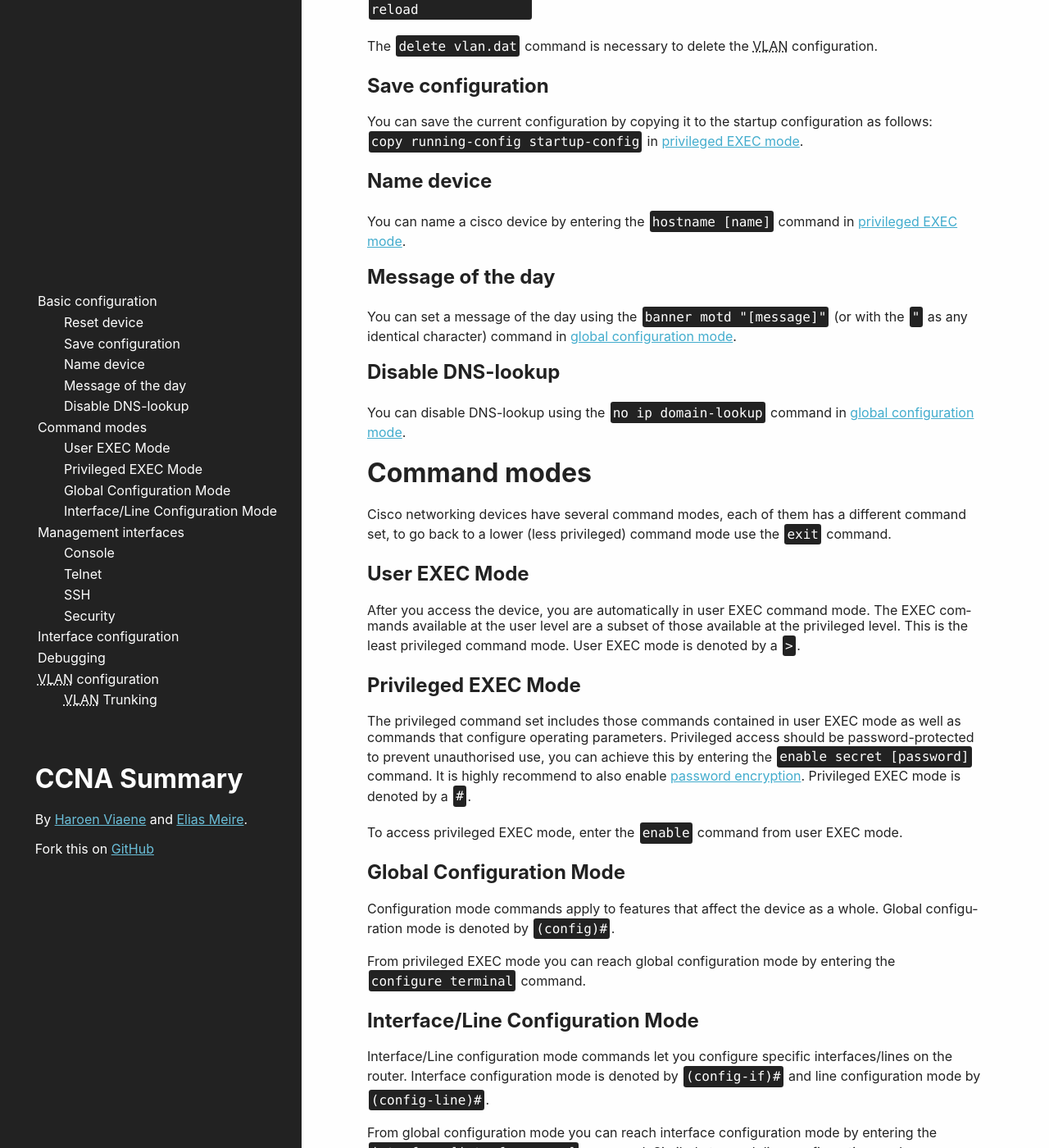
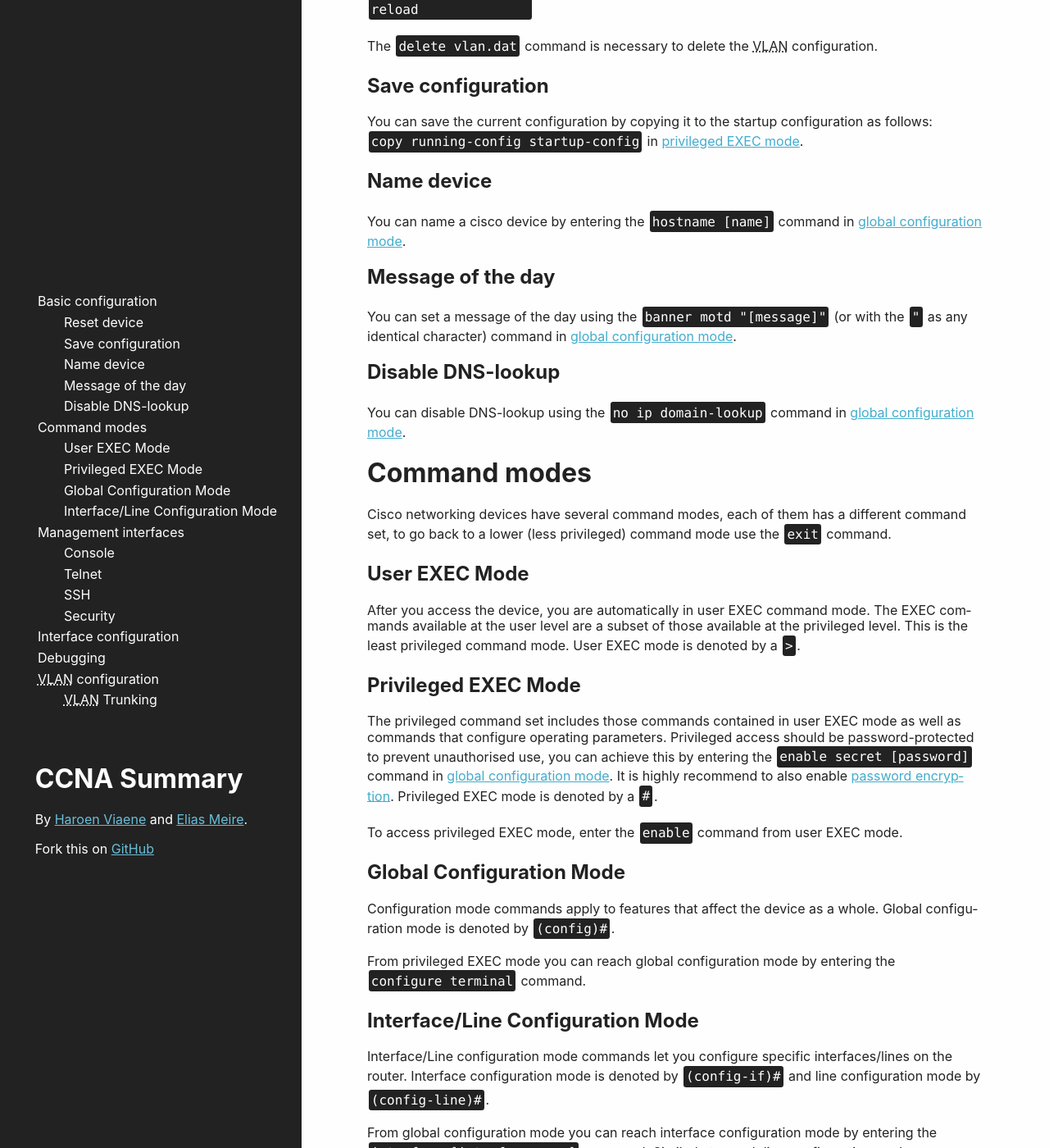
Before and after one commit to Haroenv/ccna, a Jekyll site: the page built from index.md, in a window 1280 px wide and 1400 px high, scrolled down 461 px. Shown: the whole window at 82% size. Built offline with Jekyll 4.4.1, drawn with Linux system fonts in a browser that asks for light colours.

Commit message:
also in gcm

```diff
--- a/index.md
+++ b/index.md
@@ -50,7 +50,7 @@ You can save the current configuration by copying it to the startup configuratio
 
 ## Name device
 
-You can name a cisco device by entering the `hostname [name]` command in [privileged EXEC mode](#privileged-exec-mode).
+You can name a cisco device by entering the `hostname [name]` command in [global configuration mode](#global-configuration-mode).
 
 ## Message of the day
 
@@ -70,7 +70,7 @@ After you access the device, you are automatically in user EXEC command mode. Th
 
 ## Privileged EXEC Mode
 
-The privileged command set includes those commands contained in user EXEC mode as well as commands that configure operating parameters. Privileged access should be password-protected to prevent unauthorised use, you can achieve this by entering the `enable secret [password]` command. It is highly recommend to also enable [password encryption](#password-encryption). Privileged EXEC mode is denoted by a `#`.
+The privileged command set includes those commands contained in user EXEC mode as well as commands that configure operating parameters. Privileged access should be password-protected to prevent unauthorised use, you can achieve this by entering the `enable secret [password]` command in [global configuration mode](#global-configuration-mode). It is highly recommend to also enable [password encryption](#password-encryption). Privileged EXEC mode is denoted by a `#`.
 
 To access privileged EXEC mode, enter the `enable` command from user EXEC mode.
 
```
